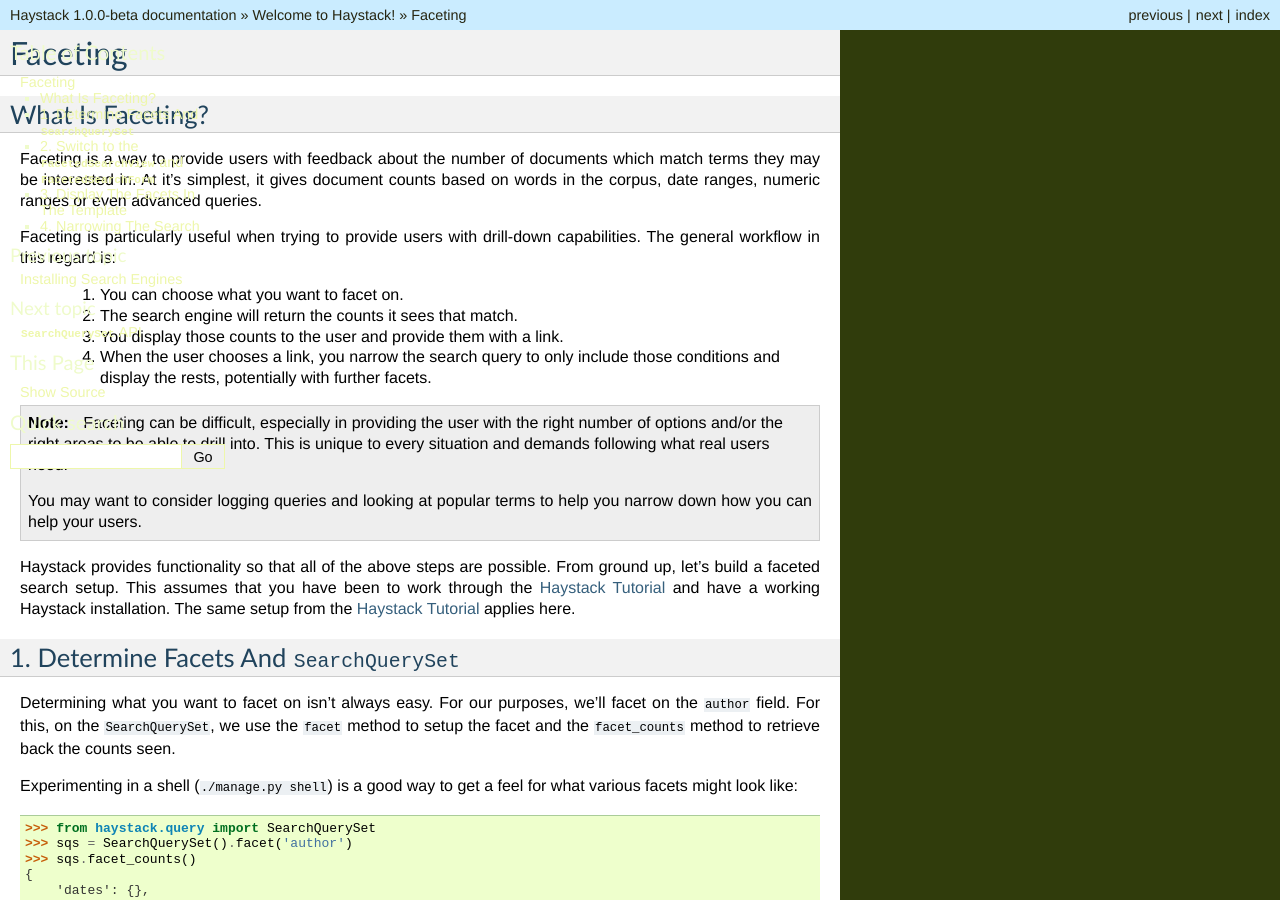
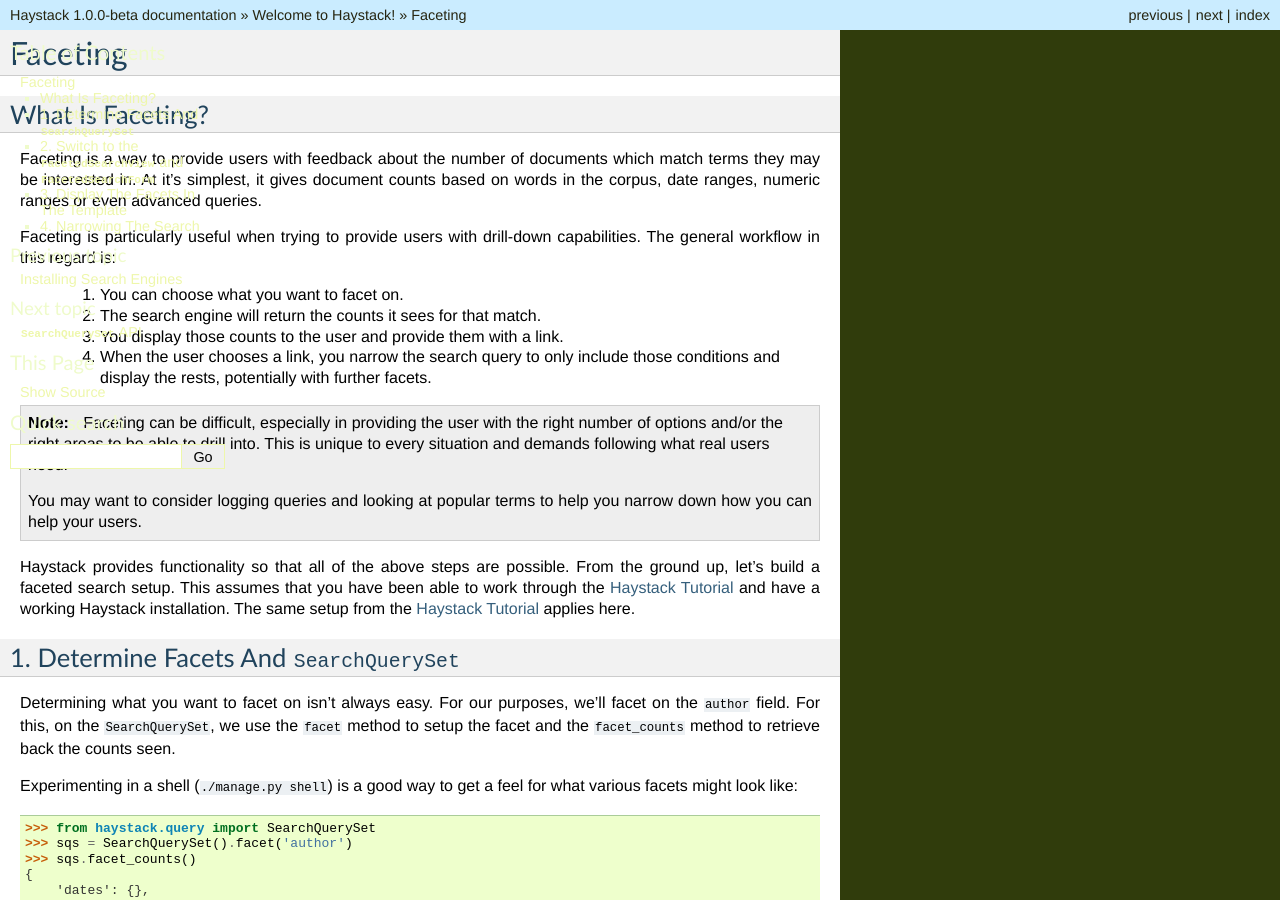
Before and after one commit to django-haystack/django-haystack, a Sphinx documentation site: the page built from docs/faceting.rst, in a window 1280 px wide and 900 px high. Built offline with Sphinx 7.4.7, drawn with Linux system fonts in a browser that asks for light colours.

Commit message:
Fixed typos in faceting.rst documentation

```diff
--- a/docs/faceting.rst
+++ b/docs/faceting.rst
@@ -14,7 +14,7 @@
 capabilities. The general workflow in this regard is:
 
   #. You can choose what you want to facet on.
-  #. The search engine will return the counts it sees that match.
+  #. The search engine will return the counts it sees for that match.
   #. You display those counts to the user and provide them with a link.
   #. When the user chooses a link, you narrow the search query to only include
      those conditions and display the rests, potentially with further facets.
@@ -29,8 +29,8 @@
     help you narrow down how you can help your users.
 
 Haystack provides functionality so that all of the above steps are possible.
-From ground up, let's build a faceted search setup. This assumes that you have
-been to work through the :doc:`tutorial` and have a working Haystack
+From the ground up, let's build a faceted search setup. This assumes that you
+have been able to work through the :doc:`tutorial` and have a working Haystack
 installation. The same setup from the :doc:`tutorial` applies here.
 
 1. Determine Facets And ``SearchQuerySet``
```
